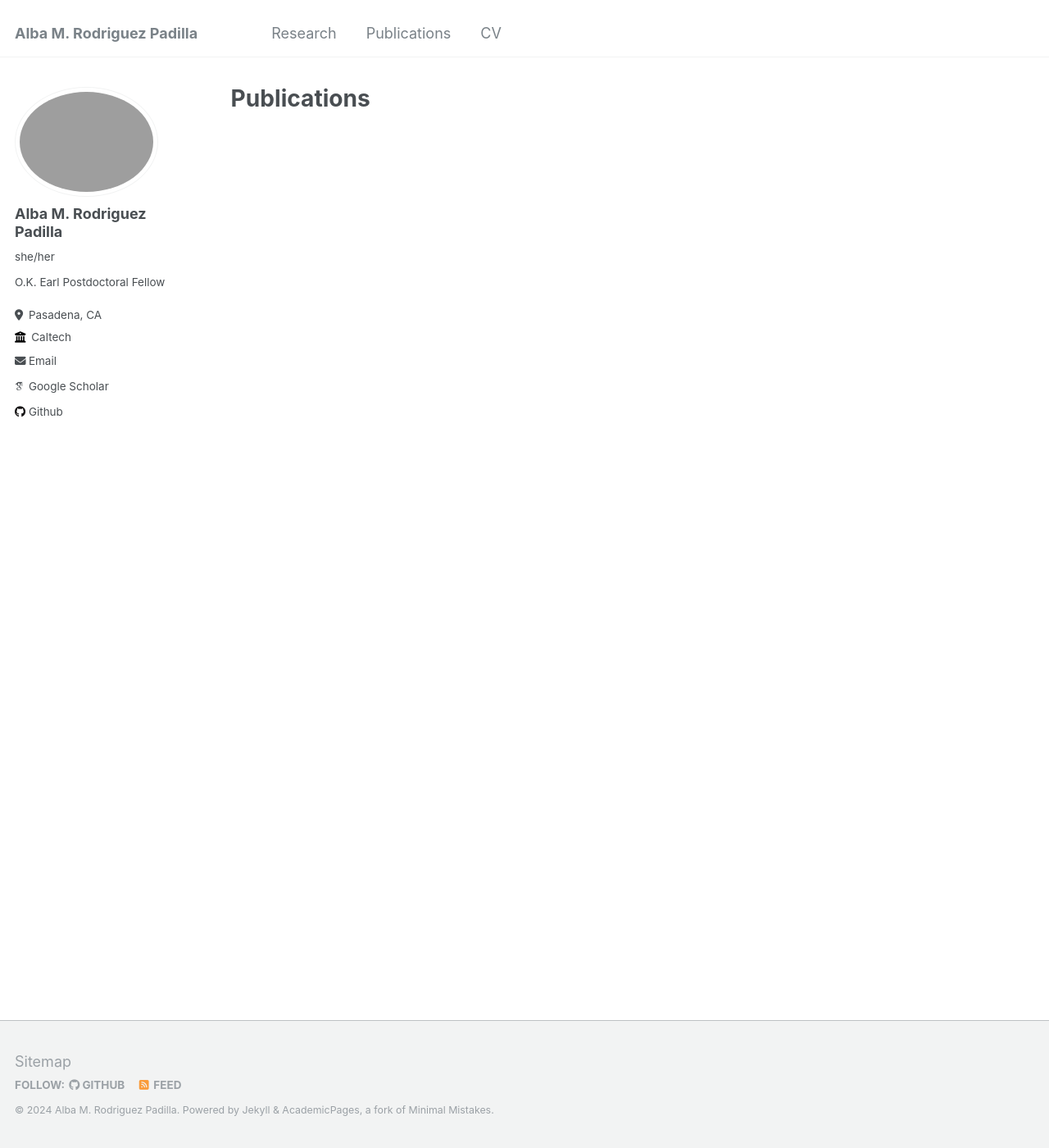
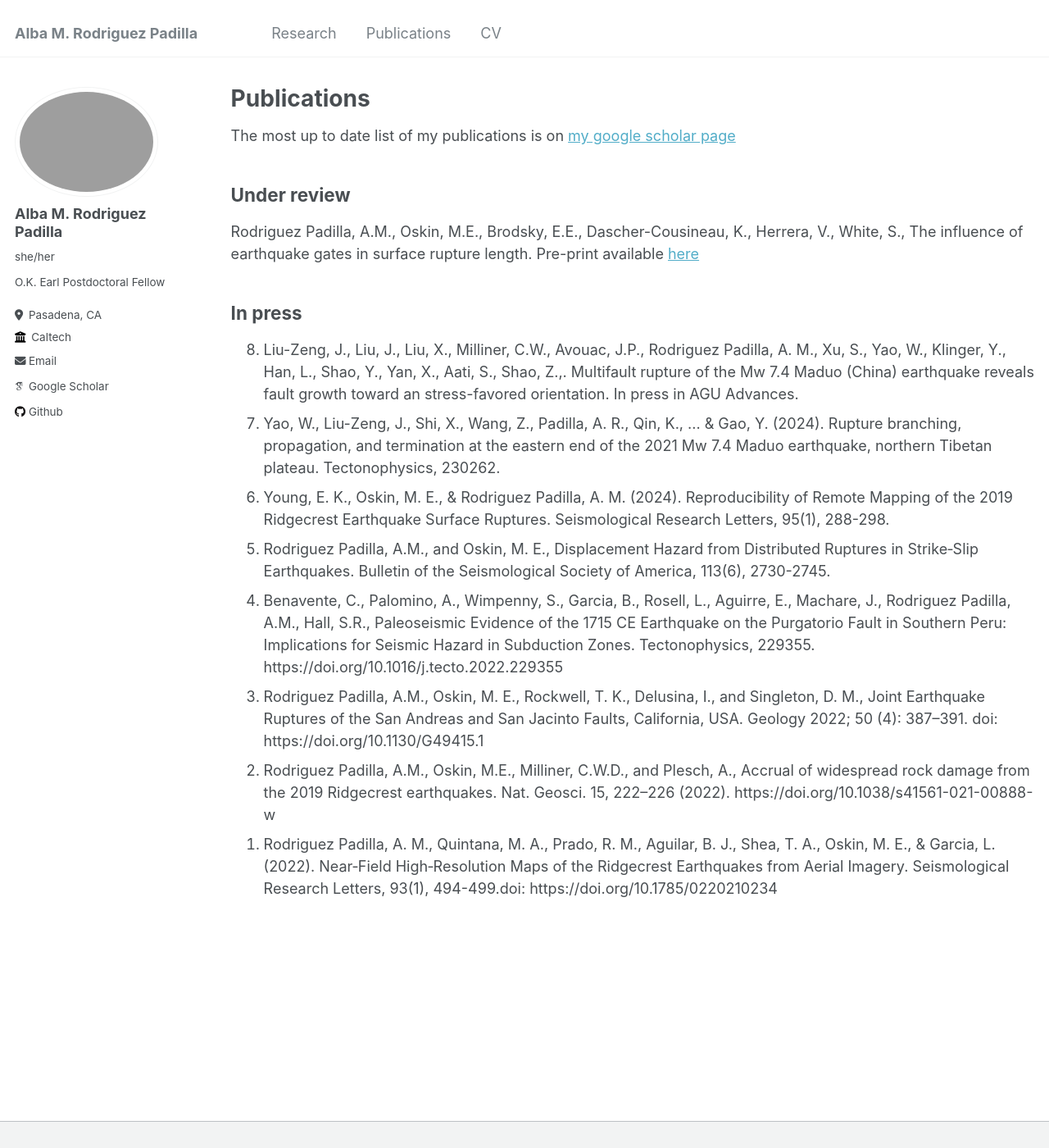
Before and after one commit to absrp/absrp.github.io, a Jekyll site: the page built from _pages/publications.md, in a window 1280 px wide and 1400 px high. Shown: the whole window at 82% size. Built offline with Jekyll 4.4.1, drawn with Linux system fonts in a browser that asks for light colours; some web fonts are replaced.

Commit message:
Update publications.md

```diff
--- a/_pages/publications.md
+++ b/_pages/publications.md
@@ -4,8 +4,6 @@ title: "Publications"
 permalink: /publications/
 author_profile: true
 ---
-
-<style>body {align: justify}
 
 The most up to date list of my publications is on [my google scholar page](https://scholar.google.com/citations?user=eq-YN5sAAAAJ&hl=en)
 
@@ -26,5 +24,3 @@ Rodriguez Padilla, A.M., Oskin, M.E., Brodsky, E.E., Dascher-Cousineau, K., Herr
   <li> Rodriguez Padilla, A. M., Quintana, M. A., Prado, R. M., Aguilar, B. J., Shea, T. A., Oskin, M. E., & Garcia, L. (2022). Near‐Field High‐Resolution Maps of the Ridgecrest Earthquakes from Aerial Imagery. Seismological Research Letters, 93(1), 494-499.doi: https://doi.org/10.1785/0220210234 </li>
 
 </ol>
-
-  </style>
```
